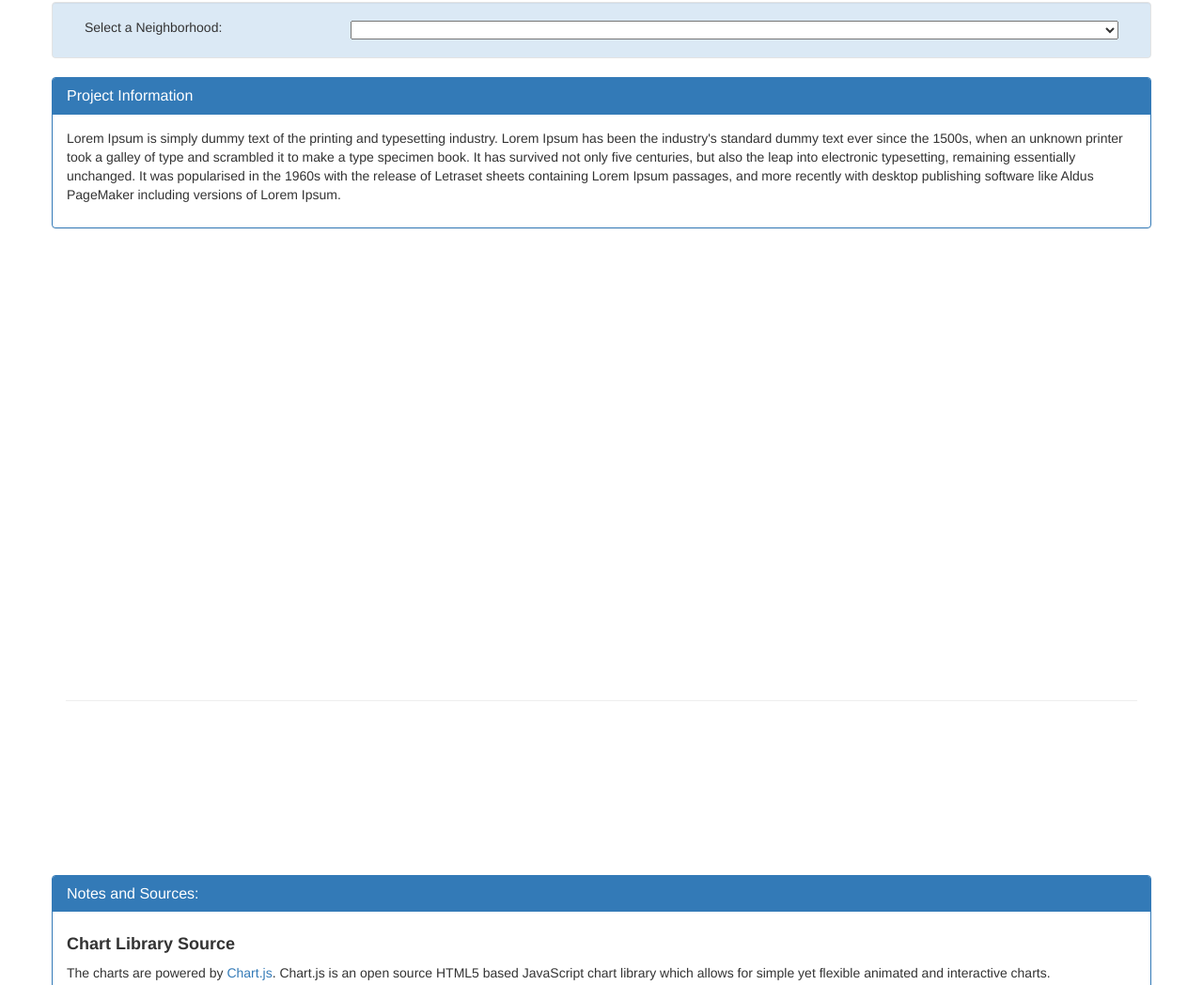
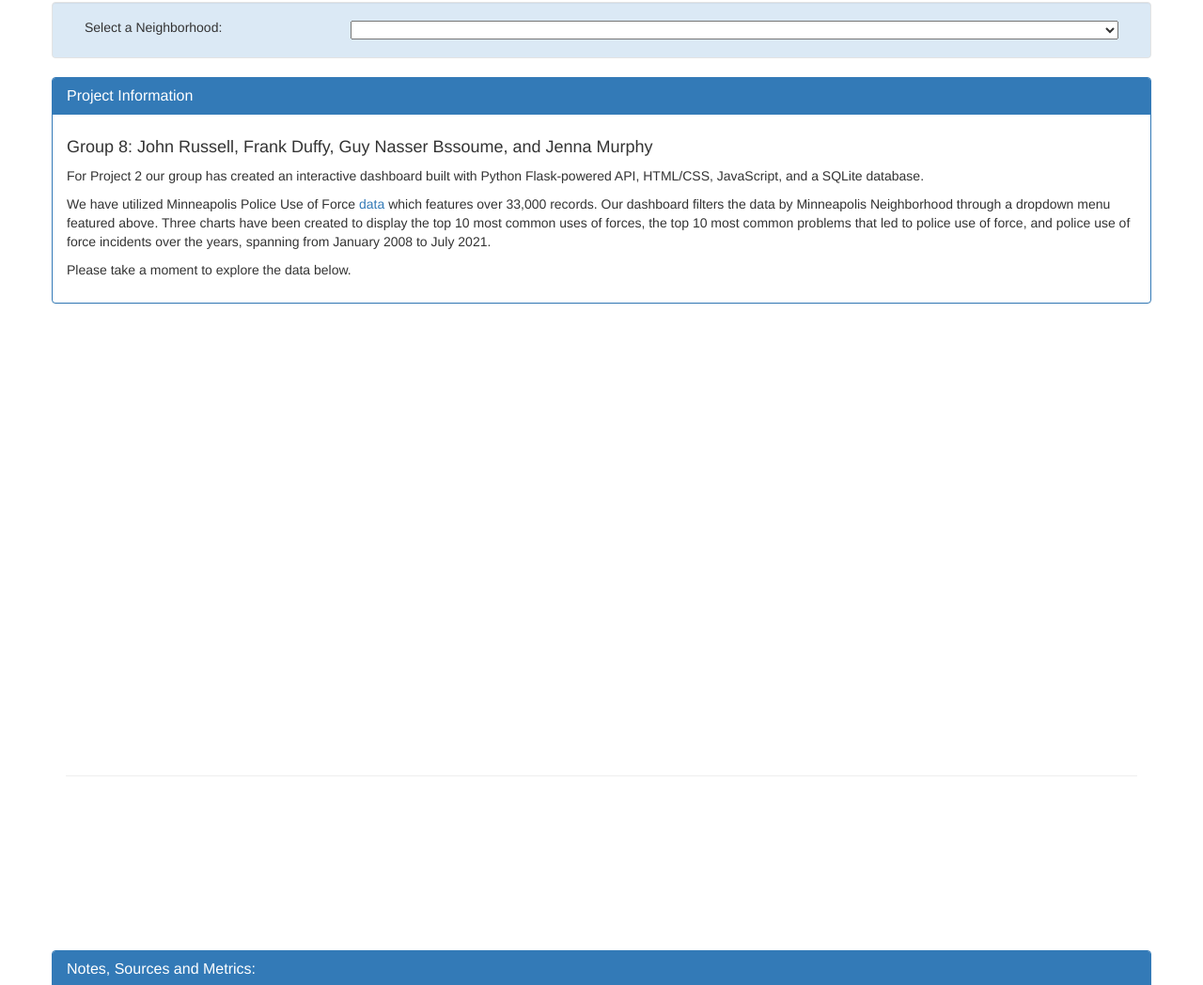
Before and after one commit to jennamurphymcad/Group-8-Project-2, a plain HTML site: page New_Chart_js/templates/index.html in a window 1280 px wide. Shown: the part 258-1306 px from the top of the page at 94% size. Drawn offline with nearby package versions, Linux system fonts and the light colour scheme; no server answers.

Commit message:
added in group project description

```diff
--- a/New_Chart_js/templates/index.html
+++ b/New_Chart_js/templates/index.html
@@ -43,10 +43,17 @@
       </div>
         <div class="panel panel-primary">
           <div class="panel-heading">
-            <h3 class="panel-title">Project Information</h3>
+            <h3 class="panel-title">Project Information </h3>
 
           </div>
-          <div id="TBD" class="panel-body"><p>Lorem Ipsum is simply dummy text of the printing and typesetting industry. Lorem Ipsum has been the industry's standard dummy text ever since the 1500s, when an unknown printer took a galley of type and scrambled it to make a type specimen book. It has survived not only five centuries, but also the leap into electronic typesetting, remaining essentially unchanged. It was popularised in the 1960s with the release of Letraset sheets containing Lorem Ipsum passages, and more recently with desktop publishing software like Aldus PageMaker including versions of Lorem Ipsum.</p></div>
+          <div id="TBD" class="panel-body">
+            <h4>Group 8: John Russell, Frank Duffy, Guy Nasser Bssoume, and Jenna Murphy</h4>
+            <p>For Project 2 our group has created an interactive dashboard built with Python Flask-powered API, HTML/CSS, JavaScript, and a SQLite database.</p>
+
+              <p>We have utilized Minneapolis Police Use of Force <a href="https://opendata.minneapolismn.gov/datasets/police-use-of-force/explore" target="_blank">data</a> which features over 33,000 records. Our dashboard filters the data by Minneapolis Neighborhood through a dropdown menu featured above. Three charts have been created to display the top 10 most common uses of forces, the top 10 most common problems that led to police use of force, and police use of force incidents over the years, spanning from January 2008 to July 2021.</p>
+
+              <p>Please take a moment to explore the data below.</p>
+              </p></div>
         </div>
       </div>
     </div>
@@ -69,7 +76,7 @@
     <div class="row">
         <div class="panel panel-primary">
           <div class="panel-heading">
-            <h3 class="panel-title">Notes and Sources:</h3>
+            <h3 class="panel-title">Notes, Sources and Metrics:</h3>
 
           </div>
           <div id="TBD" class="panel-body">
```
